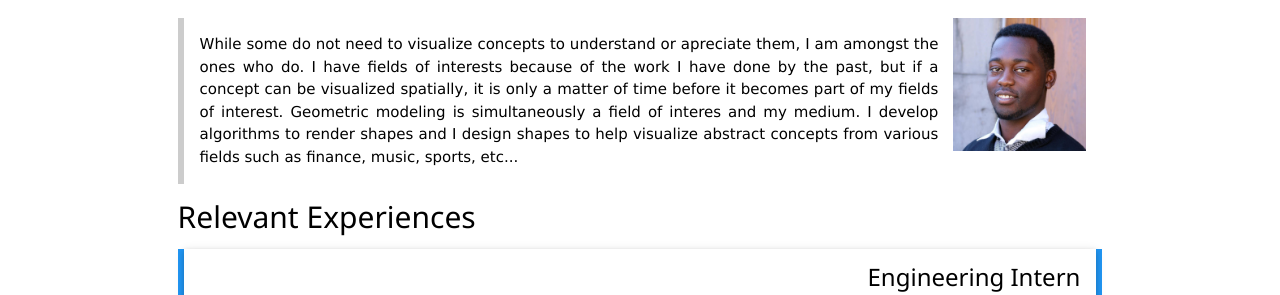
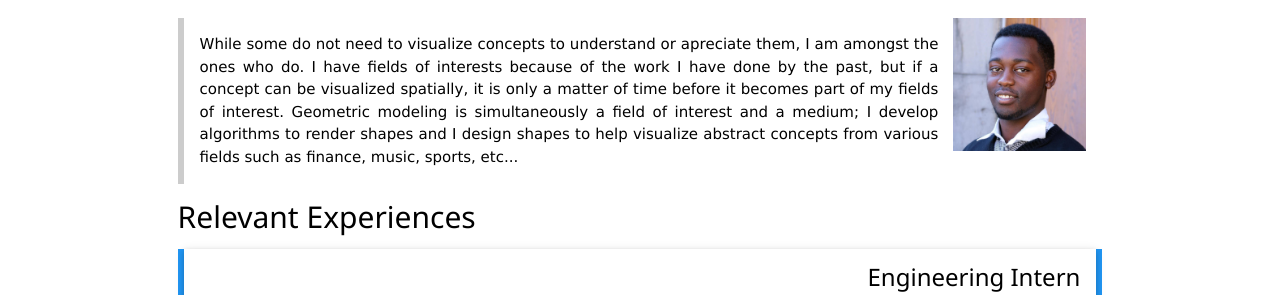
Before and after one commit to botengu/portfolio, a Jekyll site: the page built from about.md, in a window 1280 px wide and 900 px high. Shown: the part 280-575 px from the top of the window. Built offline with Jekyll 4.4.1, drawn with Linux system fonts in a browser that asks for light colours; nearby versions of some CDN libraries.

Commit message:
10th commit

```diff
--- a/about.md
+++ b/about.md
@@ -14,7 +14,7 @@ permalink: "/about/"
 <h2 class="section-title" >About the Author</h2>
 <div class="w3-container w3-leftbar">
 	<img src="/portfolio/assets/img/Ken.jpg" width="15%" height="15%" text-align= "right" id="hp">
-	<p class="justify" > While some do not need to visualize concepts to understand or apreciate them, I am amongst the ones who do. I have fields of interests because of the work I have done by the past, but if a concept can be visualized spatially, it is only a matter of time before it becomes part of my fields of interest. Geometric modeling is simultaneously a field of interes and my medium. I develop algorithms to render shapes and I design shapes to help visualize abstract concepts from various fields such as finance, music, sports, etc... </p>
+	<p class="justify" > While some do not need to visualize concepts to understand or apreciate them, I am amongst the ones who do. I have fields of interests because of the work I have done by the past, but if a concept can be visualized spatially, it is only a matter of time before it becomes part of my fields of interest. Geometric modeling is simultaneously a field of interest and a medium; I develop algorithms to render shapes and I design shapes to help visualize abstract concepts from various fields such as finance, music, sports, etc... </p>
 </div>
 
 <h2 class="section-title">Relevant Experiences</h2>
```
